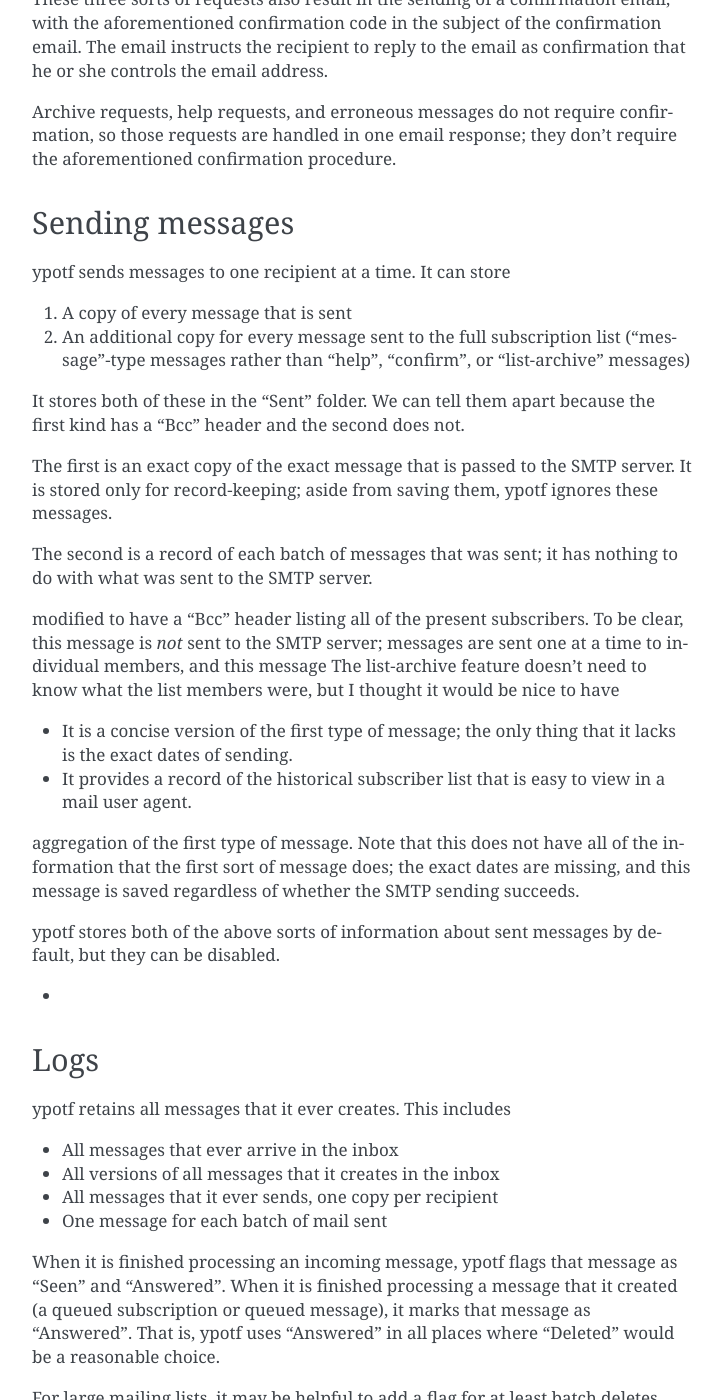
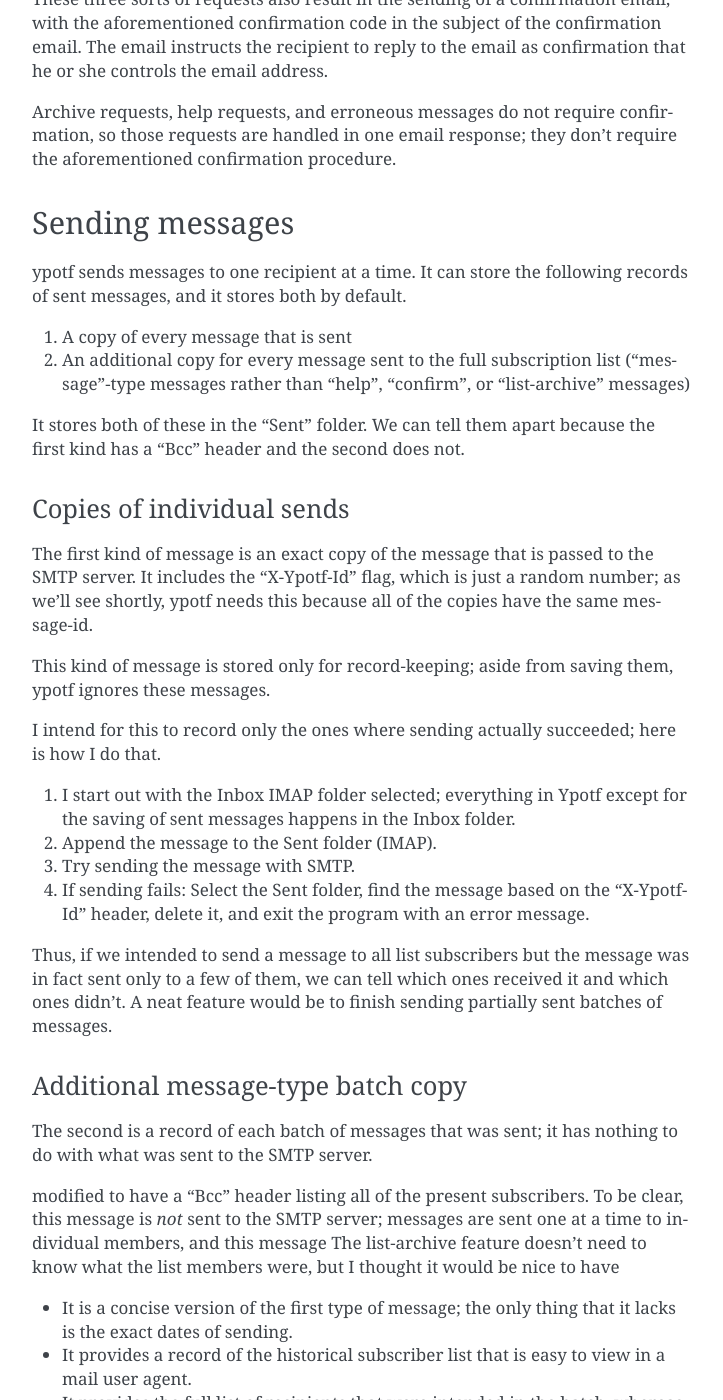
Before and after one commit to tlevine/ypotf, a Sphinx documentation site: the page built from docs/interacting.rst, in a window 1280 px wide and 1400 px high, scrolled down 3659 px. Shown: the whole window, without its empty margins (388-1111 px from the left). Built offline with Sphinx 7.4.7, drawn with Linux system fonts in a browser that asks for light colours; some of the changed text lies outside the part shown.

Commit message:
Automatic commit with j

```diff
--- a/docs/interacting.rst
+++ b/docs/interacting.rst
@@ -162,7 +162,8 @@
 
 Sending messages
 ^^^^^^^^^^^^^^^^^^^^
-ypotf sends messages to one recipient at a time. It can store
+ypotf sends messages to one recipient at a time. It can store the
+following records of sent messages, and it stores both by default.
 
 1. A copy of every message that is sent
 2. An additional copy for every message sent to the full subscription
@@ -172,10 +173,34 @@
 It stores both of these in the "Sent" folder. We can tell them apart
 because the first kind has a "Bcc" header and the second does not.
 
-The first is an exact copy of the exact message that is passed to the
-SMTP server. It is stored only for record-keeping; aside from saving
-them, ypotf ignores these messages.
+Copies of individual sends
+~~~~~~~~~~~~~~~~~~~~~~~~~~
+The first kind of message is an exact copy of the message that is passed
+to the SMTP server. It includes the "X-Ypotf-Id" flag, which is just a
+random number; as we'll see shortly, ypotf needs this because all of the
+copies have the same message-id.
 
+This kind of message is stored only for record-keeping; aside from
+saving them, ypotf ignores these messages.
+
+I intend for this to record only the ones where sending actually
+succeeded; here is how I do that.
+
+1. I start out with the Inbox IMAP folder selected; everything in Ypotf
+   except for the saving of sent messages happens in the Inbox folder.
+2. Append the message to the Sent folder (IMAP).
+3. Try sending the message with SMTP.
+4. If sending fails: Select the Sent folder, find the message based on
+   the "X-Ypotf-Id" header, delete it, and exit the program with an
+   error message.
+
+Thus, if we intended to send a message to all list subscribers but the
+message was in fact sent only to a few of them, we can tell which ones
+received it and which ones didn't. A neat feature would be to finish
+sending partially sent batches of messages.
+
+Additional message-type batch copy
+~~~~~~~~~~~~~~~~~~~~~~~~~~~~~~~~~~~
 The second is a record of each batch of messages that was sent; it has
 nothing to do with what was sent to the SMTP server.
 
@@ -190,6 +215,13 @@
   thing that it lacks is the exact dates of sending.
 * It provides a record of the historical subscriber list that is easy to
   view in a mail user agent.
+* It provides the full list of recipients that were intended in the
+  batch, whereas the first kind of message includes only the ones for
+  whom sending was successful.
+
+if sending fails on the seventh of 12 recipients, this can help
+  you see who
+
 aggregation of the first type of message. Note that this does not have
 all of the information that the first sort of message does; the exact
 dates are missing, and this message is saved regardless of whether the
```
